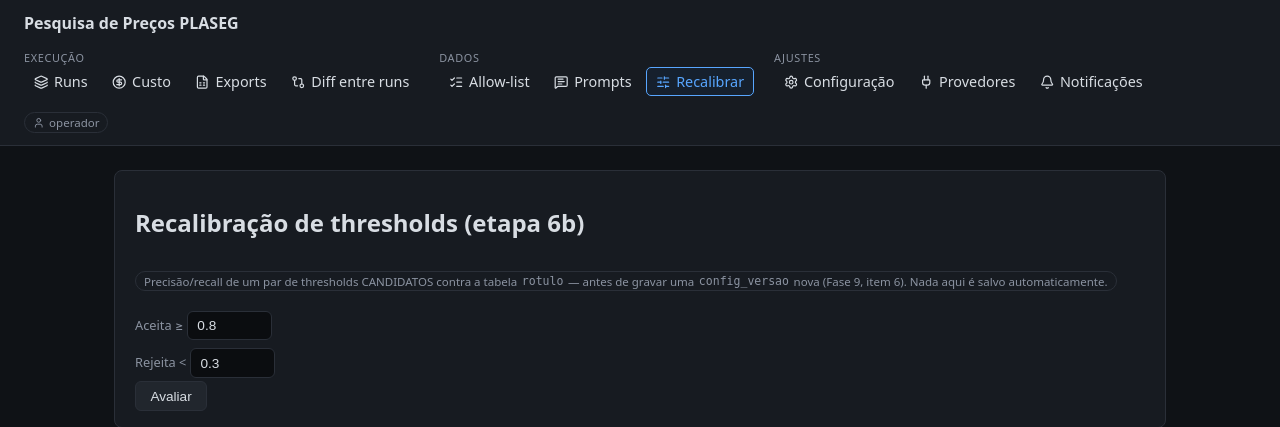
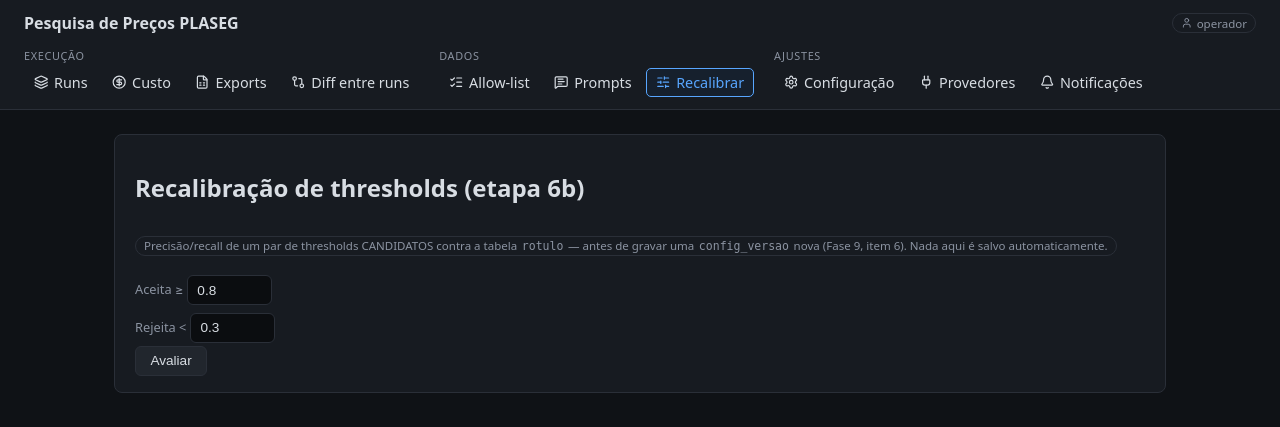
Before and after one commit to diegowinter/pesquisa-de-precos-pncp, a FastAPI app: page /recalibrate in a window 1280 px wide. Shown: the top 427 px of the page. Run offline with FastAPI, Linux system fonts and the light colour scheme; some libraries are stand-ins or nearby versions.

Commit message:
refactor: enhance header menu structure with details for better mobile usability and add chevron icon

```diff
--- a/pesquisa_precos/web/static/style.css
+++ b/pesquisa_precos/web/static/style.css
@@ -20,28 +20,48 @@ body {
   margin: 0;
 }
 
+/* Duas linhas fixas: título e badge do operador na primeira (afastados nas pontas), as
+   opções na segunda. Vale em qualquer largura — o que muda com o tamanho da tela é só a
+   forma do menu (fileira aberta ou submenus). */
 header.topo {
   display: flex;
+  flex-wrap: wrap;
   align-items: center;
-  gap: 1.5rem;
+  gap: .6rem 1.5rem;
   padding: .75rem 1.5rem;
   background: var(--painel);
   border-bottom: 1px solid var(--borda);
 }
-
-header.topo { flex-wrap: wrap; gap: 1rem 1.5rem; }
+header.topo .marca { order: 1; }
+header.topo .usuario { order: 2; margin-left: auto; }
+.menu { order: 3; width: 100%; margin-top: .25rem; }
 header.topo a { color: var(--texto); text-decoration: none; }
 header.topo a:hover { color: var(--gate); }
 header.topo .marca { font-weight: 600; }
 
-/* Menu agrupado: o operador precisa enxergar QUE telas existem, não só a atual. */
-.menu { display: flex; flex-wrap: wrap; gap: 1.25rem; margin-right: auto; }
-.menu-grupo { display: flex; flex-direction: column; gap: .15rem; }
+/* Menu agrupado: o operador precisa enxergar QUE telas existem, não só a atual.
+   Cada grupo é um <details>; no desktop o conteúdo é reaberto pelo CSS (regra abaixo), em
+   tela estreita ele volta a ser um submenu de clique. */
+.menu { display: flex; flex-wrap: wrap; gap: 1.25rem; }
+.menu-grupo { display: flex; flex-direction: column; gap: .35rem; }
 .menu-titulo {
   font-size: .68rem; text-transform: uppercase; letter-spacing: .06em;
-  color: var(--texto-fraco);
+  color: var(--texto-fraco); list-style: none; cursor: default;
 }
-.menu-itens { display: flex; flex-wrap: wrap; gap: .3rem; }
+.menu-titulo::-webkit-details-marker { display: none; }
+.menu-grupo > .menu-itens { display: flex; flex-wrap: wrap; gap: .3rem; }
+
+/* Desktop: o <details> fica sempre "aberto" sem o atributo `open` — assim a mesma marcação
+   serve às duas larguras. Chrome ≥131 esconde o conteúdo por `::details-content`
+   (content-visibility), navegadores anteriores por `display` no slot: cobrimos os dois. */
+@media (min-width: 1200px) {
+  .menu-titulo .chevron { display: none; }
+  /* A caixa do item ativo alinha pela BORDA com o título e o rótulo do grupo — sangrar o
+     padding inteiro jogava o realce para fora da margem do cabeçalho. */
+  .menu-grupo > .menu-itens { margin-left: 0; }
+  .menu-grupo::details-content { content-visibility: visible; block-size: auto; }
+  .menu-grupo > .menu-itens { display: flex !important; }
+}
 .menu-itens a {
   font-size: .9rem; padding: .25rem .55rem; border-radius: 5px;
   border: 1px solid transparent;
@@ -50,7 +70,43 @@ header.topo .marca { font-weight: 600; }
 .menu-itens a.ativo {
   color: var(--gate); border-color: var(--gate); background: #16202d;
 }
-header.topo .usuario { display: flex; align-items: center; gap: .75rem; }
+header.topo .usuario { display: flex; align-items: center; gap: .75rem; margin-left: auto; }
+
+/* ── Cabeçalho em tela estreita ─────────────────────────────────────────────────────
+   A marca e a badge do operador ficam na primeira linha (badge sempre no canto direito);
+   o menu desce inteiro para a segunda, e cada grupo vira um submenu que abre no clique.
+
+   O corte é 1200px porque é onde a fileira completa (marca + 10 links + badge) deixa de
+   caber: abaixo disso ela quebrava em três linhas em vez de compactar. */
+@media (max-width: 1199px) {
+  header.topo { gap: .75rem 1rem; }   /* o padding é o mesmo do desktop */
+  .menu { gap: 1.1rem; }
+  .menu-grupo { position: relative; }
+  /* Sem caixa e em tom apagado: o rótulo do grupo é orientação, não ação — quem convida ao
+     clique é o link dentro do submenu. */
+  .menu-titulo {
+    cursor: pointer; display: inline-flex; align-items: center; gap: .3em;
+    /* Sem recuo à esquerda: o primeiro rótulo tem de nascer na mesma coluna do título do
+       cabeçalho, e qualquer padding aqui o empurrava para fora desse eixo. */
+    padding: .3rem 0;
+    color: var(--texto-fraco); font-size: .75rem; line-height: 1;
+  }
+  .menu-titulo:hover { color: var(--texto); }
+  .menu-grupo[open] > .menu-titulo { color: var(--gate); }
+  /* Só maiúsculas: a caixa do texto tem folga embaixo, então o chevron centralizado pelo
+     flex fica óptica­mente baixo. O 1px de subida acerta o eixo. */
+  .menu-titulo .chevron {
+    width: 1.15em; height: 1.15em; color: var(--texto-fraco);
+    transform: translateY(-1px); transition: transform .15s ease;
+  }
+  .menu-grupo[open] .chevron { transform: translateY(-1px) rotate(180deg); color: var(--gate); }
+  .menu-grupo > .menu-itens {
+    position: absolute; z-index: 20; top: calc(100% + .3rem); left: 0;
+    flex-direction: column; flex-wrap: nowrap; min-width: max-content;
+    background: var(--painel); border: 1px solid var(--borda); border-radius: 6px;
+    padding: .35rem; box-shadow: 0 8px 20px rgba(0,0,0,.45);
+  }
+}
 
 main { max-width: 1100px; margin: 0 auto; padding: 1.5rem; }
 
--- a/pesquisa_precos/web/templates/base.html
+++ b/pesquisa_precos/web/templates/base.html
@@ -14,16 +14,18 @@
   <header class="topo">
     <a class="marca" href="/runs">Pesquisa de Preços PLASEG</a>
     <nav class="menu">
+      {# <details> em vez de <div>: em telas estreitas cada grupo vira um submenu que abre no
+         clique, sem JS. No desktop o CSS reabre tudo (`display:flex` no conteúdo). #}
       {% for grupo, itens in nav %}
-      <div class="menu-grupo">
-        <span class="menu-titulo">{{ grupo }}</span>
+      <details class="menu-grupo">
+        <summary class="menu-titulo">{{ grupo }}{{ icone("chevron-down", "chevron") }}</summary>
         <div class="menu-itens">
           {% for href, rotulo, ico in itens %}
           <a href="{{ href }}"
              class="{{ 'ativo' if caminho == href or caminho.startswith(href ~ '/') else '' }}">{{ icone(ico) }}{{ rotulo }}</a>
           {% endfor %}
         </div>
-      </div>
+      </details>
       {% endfor %}
     </nav>
     <div class="usuario">
--- a/tools/gerar_sprite_icones.py
+++ b/tools/gerar_sprite_icones.py
@@ -13,11 +13,14 @@ histórico ruim de suporte, e 6 KB inline sai mais barato que uma requisição a
 from __future__ import annotations
 
 import sys
+
+# Console do Windows é cp1252 e engasga com a seta do print final.
+sys.stdout.reconfigure(encoding="utf-8")
 from pathlib import Path
 
 NOMES = """layers circle-dollar-sign download git-compare list-checks message-square-text
 sliders-horizontal settings plug bell circle circle-play pause check triangle-alert x ban
-user log-out refresh-cw play file-spreadsheet""".split()
+user log-out refresh-cw play file-spreadsheet chevron-down""".split()
 
 DESTINO = Path(__file__).resolve().parent.parent / "pesquisa_precos/web/templates/_icons.svg"
 ATRIBUTOS = ('viewBox="0 0 24 24" fill="none" stroke="currentColor" stroke-width="2" '
```
Also changed, not shown: pesquisa_precos/web/templates/_icons.svg.
